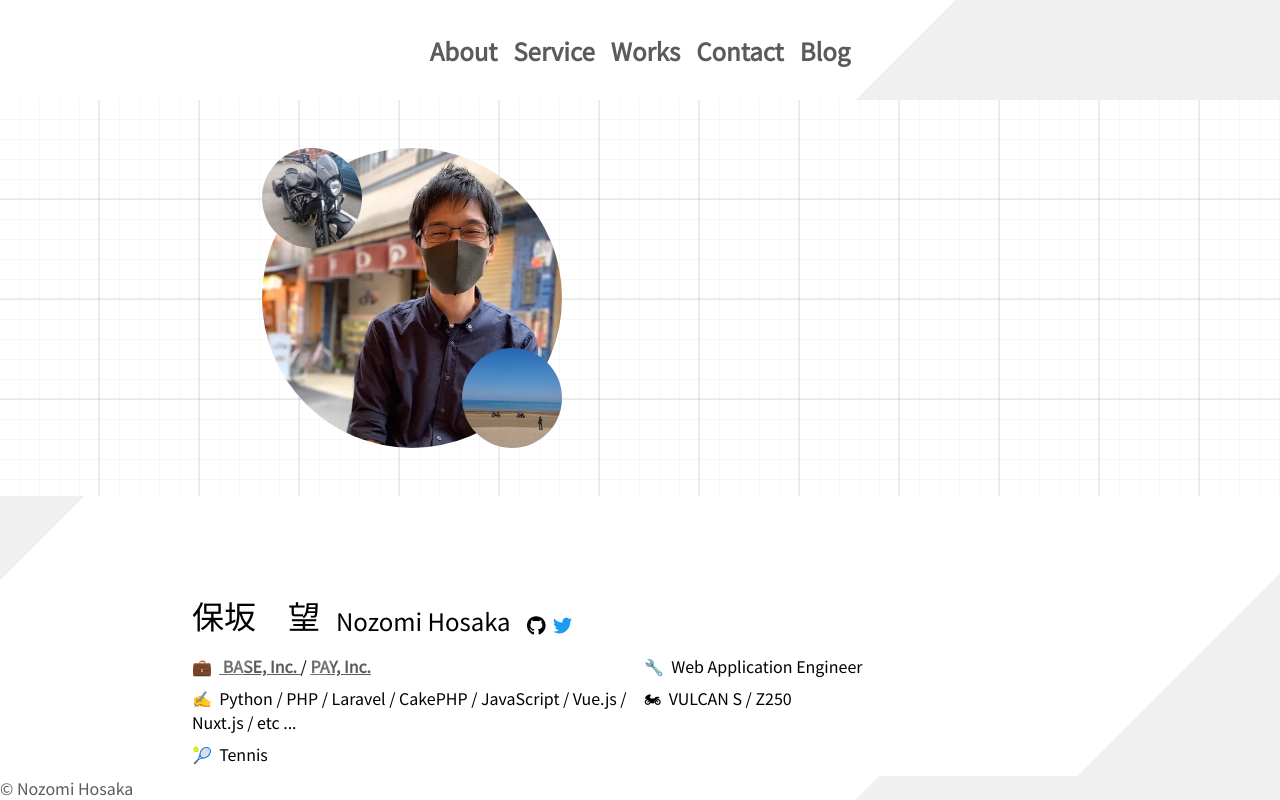
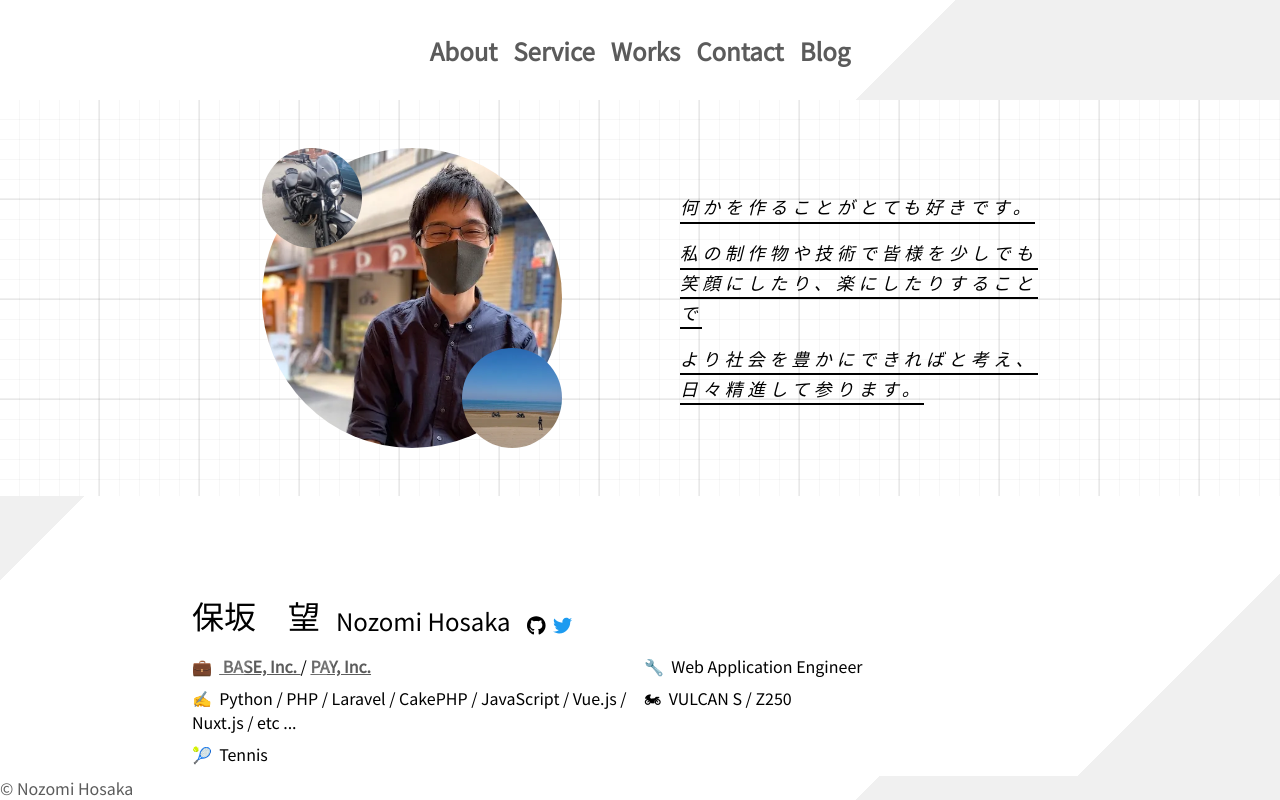
Before and after one commit to nonz250/homepage, a Nuxt app in the folder nuxt3/: page / in a window 1280 px wide. Shown: the top 800 px of the page. Built offline with nearby package versions, Linux system fonts and the light colour scheme.

Commit message:
complete.

```diff
--- a/nuxt3/pages/index.vue
+++ b/nuxt3/pages/index.vue
@@ -8,7 +8,7 @@
         <div class="profile-messages-container">
           <div class="profile-messages">
             <p>
-              <!-- <a
+              <a
                 href="#"
                 class="message hover-underline"
                 :class="{active: active1}"
@@ -16,10 +16,10 @@
                 @contextmenu.prevent=""
               >
                 何かを作ることがとても好きです。
-              </a> -->
+              </a>
             </p>
             <p>
-              <!-- <a
+              <a
                 href="#"
                 class="message hover-underline"
                 :class="{active: active2}"
@@ -27,10 +27,10 @@
                 @contextmenu.prevent=""
               >
                 私の制作物や技術で皆様を少しでも笑顔にしたり、楽にしたりすることで
-              </a> -->
+              </a>
             </p>
             <p>
-              <!-- <a
+              <a
                 href="#"
                 class="message hover-underline"
                 :class="{active: active3}"
@@ -38,7 +38,7 @@
                 @contextmenu.prevent=""
               >
                 より社会を豊かにできればと考え、日々精進して参ります。
-              </a> -->
+              </a>
             </p>
           </div>
         </div>
@@ -172,7 +172,7 @@
         <h2>Contact me</h2>
         <div class="contact-container">
           <p>
-            <!-- <a
+            <a
               href="#"
               class="hover-underline"
               :class="{active: contactActive}"
@@ -180,7 +180,7 @@
               @contextmenu.prevent=""
             >
               仕事のご依頼や、ご相談などはお気軽にお問い合わせくださいませ。
-            </a> -->
+            </a>
           </p>
 
           <anchor link="https://twitter.com/nonz250" :shine="false">
@@ -238,6 +238,8 @@ const setContactActive = () => {
 
 onMounted(() => {
   setCurrentScrollPositionY()
+  document.addEventListener('scroll', setCurrentScrollPositionY)
+
   runDrawUnderLine()
   setInterval(() => {
     resetUnderLine()
```
